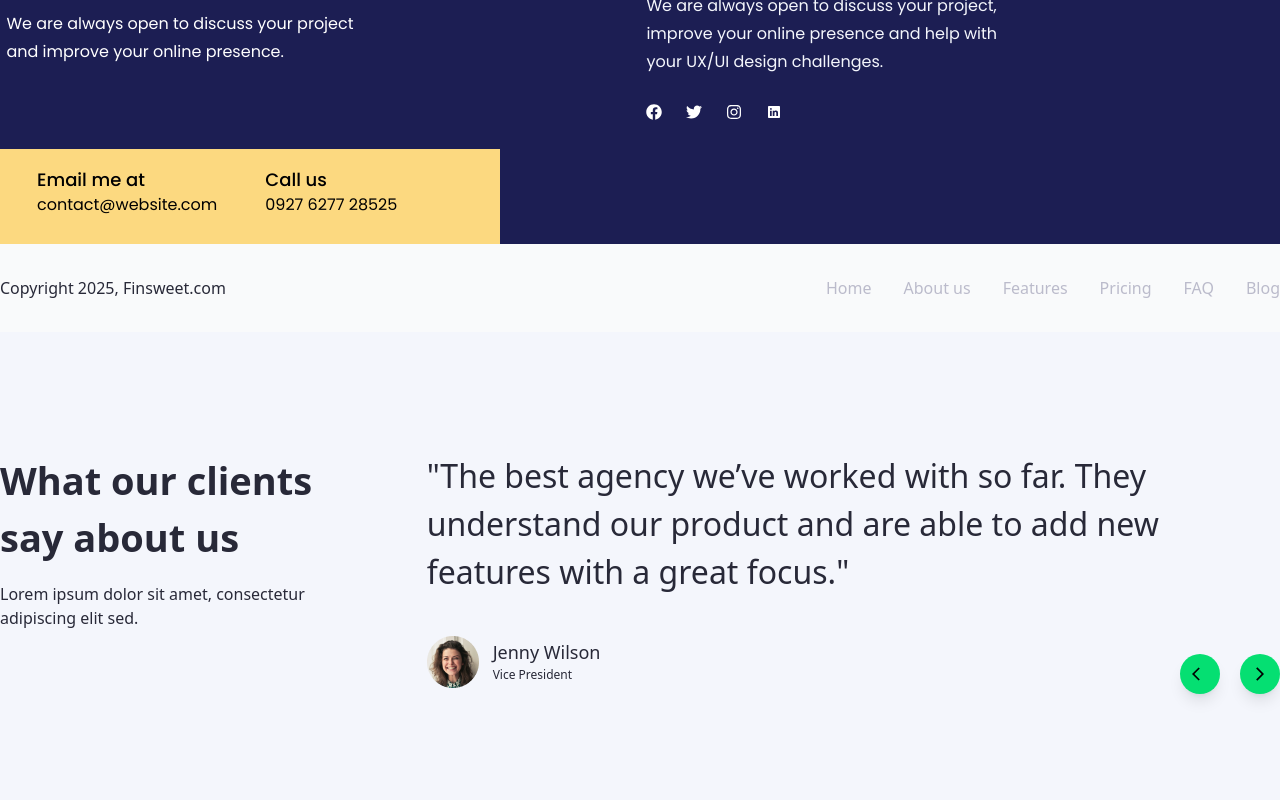
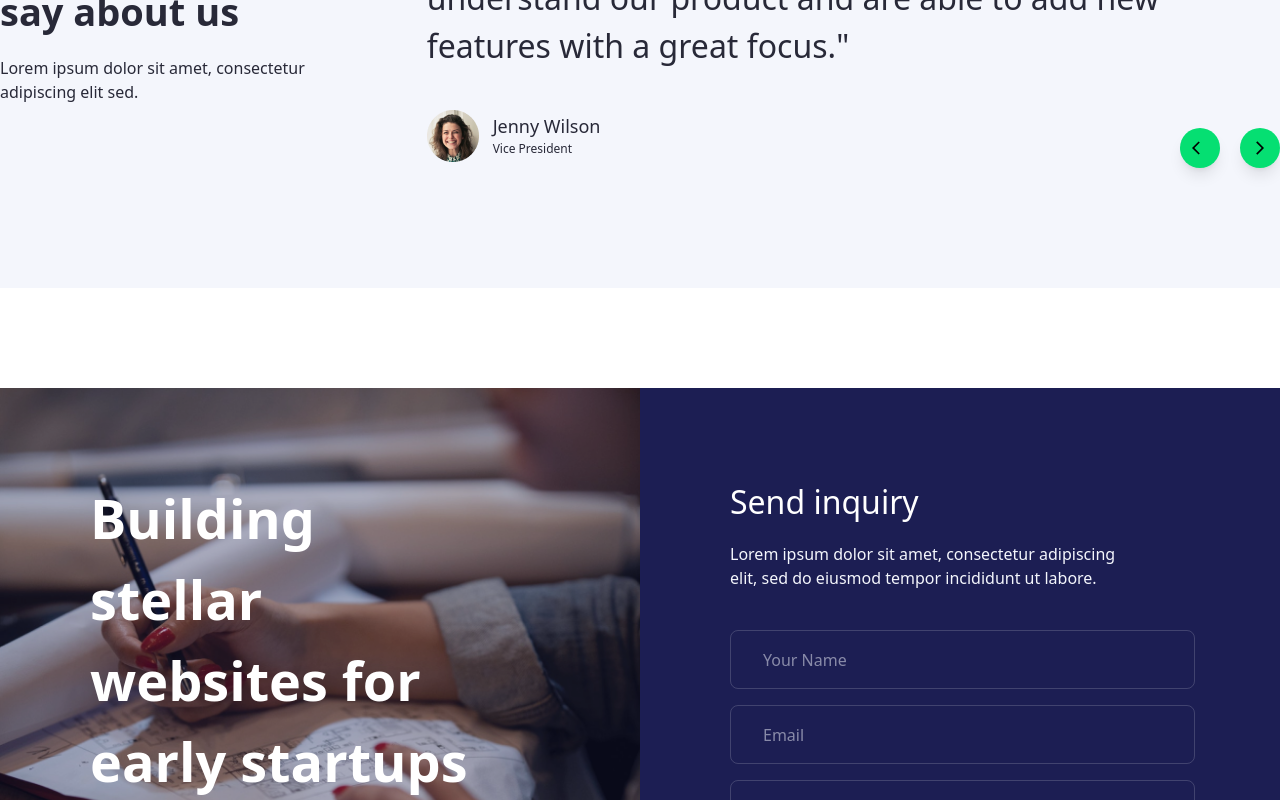
Before and after one commit to abdunnoorfaheem/finsweetreact, a React (Vite) app: page / in a window 1280 px wide. Shown: the part 3660-4460 px from the top of the page. Built offline with nearby package versions, Linux system fonts and the light colour scheme; the HTML template or start-up script is replaced by a standard one.

Commit message:
merge from mostofa

```diff
--- a/src/App.jsx
+++ b/src/App.jsx
@@ -18,10 +18,6 @@ function App() {
       <Route index element={<Home/>}/>
       </Route>
     </Routes>
-      <Clients/>
-      <Faq/>
-      <Form/>
-      <Blog/>
     </>
   )
 }
--- a/src/components/hometwo/Clients.jsx
+++ b/src/components/hometwo/Clients.jsx
@@ -6,30 +6,31 @@ import Slider from "react-slick";
 import { MdArrowBackIos, MdArrowForwardIos } from 'react-icons/md';
 
 function SampleNextArrow(props) {
-  const {  onClick } = props;
+  const { onClick } = props;
   return (
-    <div className='w-[40px] h-[40px] bg-green-400 flex justify-center items-center rounded-full shadow-lg hover:bg-blue-500 duration-400 absolute bottom-0 right-[60px] '
-
-
+    <div
+      className='w-[40px] h-[40px] bg-green-400 flex justify-center items-center rounded-full shadow-lg hover:bg-blue-500 duration-400 absolute bottom-0 right-0 z-10'
       onClick={onClick}
-    ><MdArrowBackIos /></div>
+    >
+      <MdArrowForwardIos />
+    </div>
   );
 }
 
 function SamplePrevArrow(props) {
-  const {  onClick } = props;
+  const { onClick } = props;
   return (
-    <div className='w-[40px] h-[40px] bg-green-400 flex justify-center items-center rounded-full shadow-lg hover:bg-blue-500 duration-400 absolute bottom-0 right-0 z-10   '
-
-
+    <div
+      className='w-[40px] h-[40px] bg-green-400 flex justify-center items-center rounded-full shadow-lg hover:bg-blue-500 duration-400 absolute bottom-0 right-[60px]'
       onClick={onClick}
-    ><MdArrowForwardIos /></div>
+    >
+      <MdArrowBackIos />
+    </div>
   );
 }
 
 const Clients = () => {
   var settings = {
-
     infinite: true,
     speed: 500,
     slidesToShow: 1,
@@ -40,22 +41,26 @@ const Clients = () => {
   return (
     <section className='bg-[#F4F6FC]'>
       <Container>
-         <div className=" lg:py-[120px] py-[35px]">
-
+        <div className="lg:py-[120px] py-[35px]">
           <div className="lg:flex">
             <div className="lg:w-2/6 w-full">
-                                    <div className="">
-                                        <h2 className='text-[#282938] lg:text-[38px] font-semibold font-pops lg:w-[327px]'>What our clients say about us</h2>
-                                        <p className='text-[#282938] text-[16px] font-normal font-pops lg:pt-[16px] w-[327px]'>Lorem ipsum dolor sit amet, consectetur adipiscing elit sed.</p>
+              <div>
+                <h2 className='text-[#282938] lg:text-[38px] font-semibold font-pops lg:w-[327px]'>
+                  What our clients say about us
+                </h2>
+                <p className='text-[#282938] text-[16px] font-normal font-pops lg:pt-[16px] w-[327px]'>
+                  Lorem ipsum dolor sit amet, consectetur adipiscing elit sed.
+                </p>
               </div>
             </div>
-                                <div className="lg:w-4/6 w-full">
+            <div className="lg:w-4/6 w-full relative">
               <Slider {...settings}>
-
                 <div className="lg:mt-0 mt-6">
-                                            <h2 className='text-[#282938] lg:text-[32px] font-medium font-pops lg:w-[800px]'>"The best agency we’ve worked with so far. They understand our product and are able to add new features with a great focus."</h2>
+                  <h2 className='text-[#282938] lg:text-[32px] font-medium font-pops lg:w-[800px]'>
+                    "The best agency we’ve worked with so far. They understand our product and are able to add new features with a great focus."
+                  </h2>
                   <div className="flex items-center lg:mt-[40px] mt-5">
-                                                <img src={jenny} alt="" />
+                    <img src={jenny} alt="client" />
                     <div className="lg:ml-[14px] ml-3">
                       <p className='text-[#282938] text-[18px] font-medium font-pops'>Jenny Wilson</p>
                       <p className='text-[#282938] text-[12px] font-medium font-pops'>Vice President</p>
@@ -63,9 +68,11 @@ const Clients = () => {
                   </div>
                 </div>
                 <div className="lg:mt-0 mt-6">
-                                            <h2 className='text-[#282938] lg:text-[32px] font-medium font-pops lg:w-[800px]'>"The best agency we’ve worked with so far. They understand our product and are able to add new features with a great focus."</h2>
+                  <h2 className='text-[#282938] lg:text-[32px] font-medium font-pops lg:w-[800px]'>
+                    "The best agency we’ve worked with so far. They understand our product and are able to add new features with a great focus."
+                  </h2>
                   <div className="flex items-center lg:mt-[40px] mt-5">
-                                                <img src={jenny} alt="" />
+                    <img src={jenny} alt="client" />
                     <div className="lg:ml-[14px] ml-3">
                       <p className='text-[#282938] text-[18px] font-medium font-pops'>Jenny Wilson</p>
                       <p className='text-[#282938] text-[12px] font-medium font-pops'>Vice President</p>
@@ -73,11 +80,6 @@ const Clients = () => {
                   </div>
                 </div>
               </Slider>
-
-
-
-
-
             </div>
           </div>
         </div>
@@ -86,4 +88,4 @@ const Clients = () => {
   )
 }
 
-export default Clients
+export default Clients;
--- a/src/components/pages/Home.jsx
+++ b/src/components/pages/Home.jsx
@@ -1,17 +1,26 @@
 import Banner from "../Banner"
 import Features from "../Features"
+import Blog from "../hometwo/Blog"
+import Clients from "../hometwo/Clients"
+import Form from "../hometwo/Form"
 import Project from "../Project"
 import Work from "../Work"
+
 
 
 
 const Home = () => {
   return (
     <>
-    <Banner></Banner>
-     <Work></Work>
-     <Project></Project>
-     <Features></Features>
+
+     <Banner/>
+     <Work/>
+     <Project/>
+     <Features/>
+     <Clients/>
+     <Form/>
+     <Blog/>
+
     </>
   )
 }
```
Also changed, not shown: 1 other file (tests, documents, lock files or other folders). Lines whose indentation alone changed are shown as unchanged.
